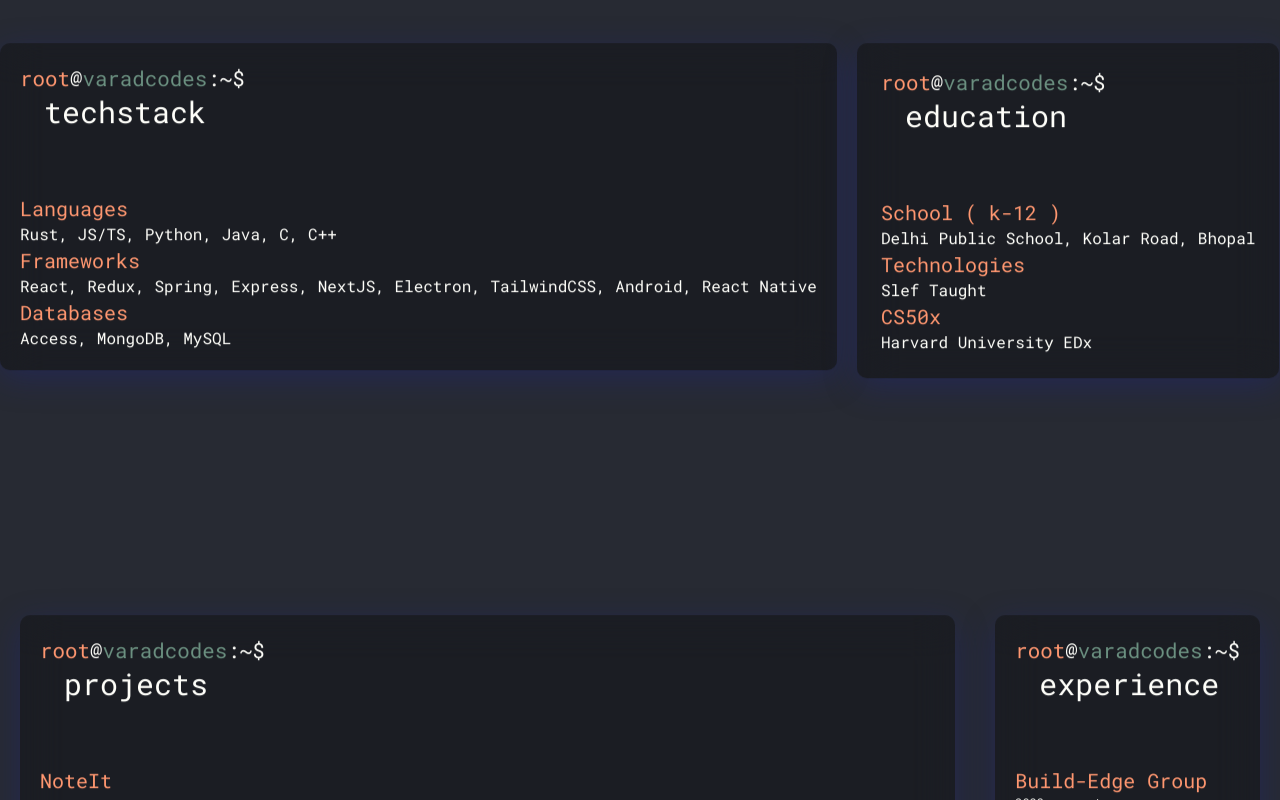
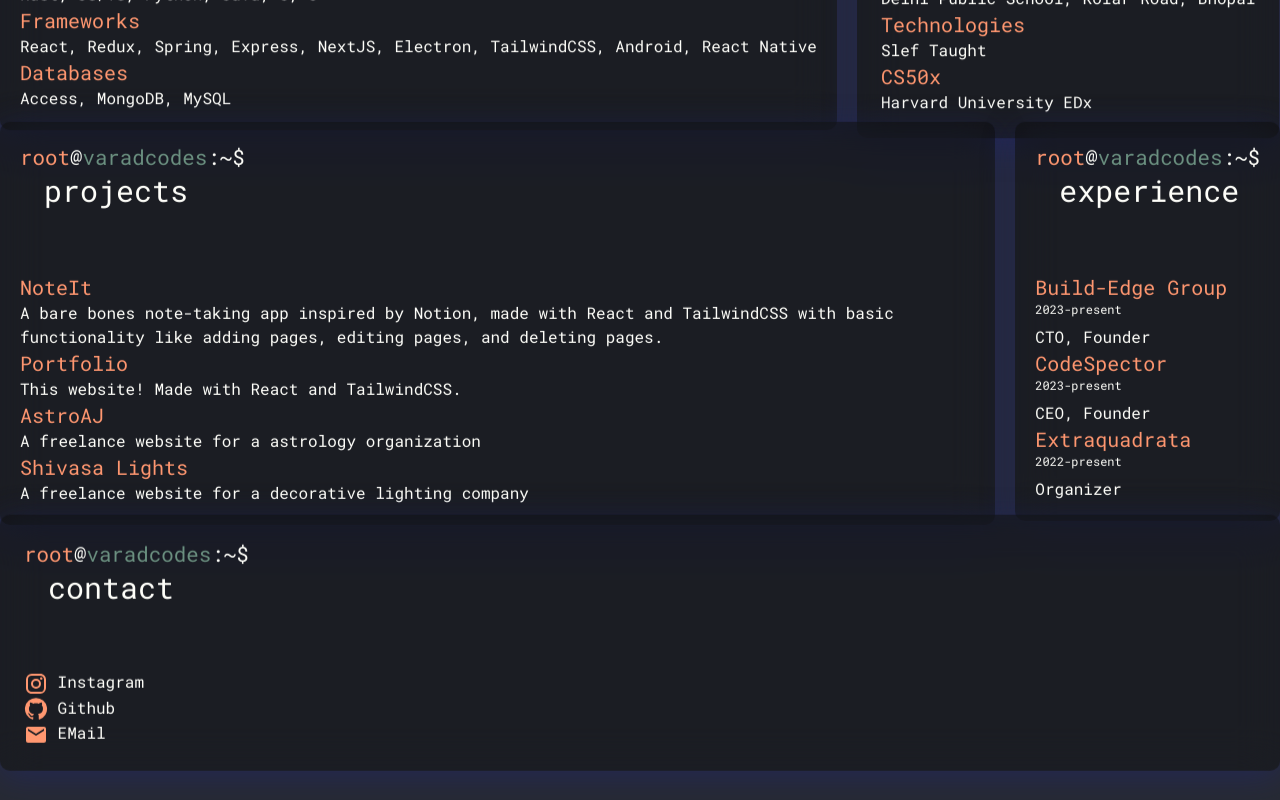
Before and after one commit to Varad-Codes/varadcodes, a React (Vite) app: page / in a window 1280 px wide. Shown: the part 1460-2260 px from the top of the page. After the commit the page ends 2231 px from the top, so only its background shows below. Built offline with nearby package versions, Linux system fonts and the light colour scheme.

Commit message:
Grid style + bun

```diff
--- a/src/App.tsx
+++ b/src/App.tsx
@@ -19,16 +19,16 @@
                     <Backdrop />
                     <Hero />
                 </div>
-                <div ref={ScrollInfo} className="h-screen md:h-[60vh]">
+                <div ref={ScrollInfo} className="h-screen md:h-[30vh]">
                     <Introduction />
                 </div>
-                <div ref={ScrollInfo} className="h-screen md:h-[60vh]">
+                <div ref={ScrollInfo} className="h-screen md:h-[30vh]">
                     <Qualification />
                 </div>
-                <div ref={ScrollInfo} className="h-screen md:h-[60vh]">
+                <div ref={ScrollInfo} className="h-screen md:h-[40vh]">
                     <Exp />
                 </div>
-                <div ref={ScrollInfo} className="h-screen md:h-[60vh]">
+                <div ref={ScrollInfo} className="h-screen md:h-[40vh]">
                     <Contact />
                 </div>
             </div>
--- a/src/components/Contact.tsx
+++ b/src/components/Contact.tsx
@@ -14,7 +14,7 @@
             whileInView={{ opacity: 1, y: 0 }}
         >
             <div className="flex w-full translate-y-[45%%] md:translate-y-2/3">
-                <div className="content m-5 w-full translate-y-full bottom md:translate-y-2/3">
+                <div className="content m-5 md:m-0 md:mt-5 w-full translate-y-full bottom md:translate-y-2/3">
                     <Prompt cmd="contact" />
                     <div>
                         <span className="mb-1">
--- a/src/components/sub/Experience.tsx
+++ b/src/components/sub/Experience.tsx
@@ -27,7 +27,7 @@
             transition={{ duration: 0.5 }}
             whileInView={{ opacity: 1, y: 0 }}
         >
-            <div className="content m-5 md:p-5 ">
+            <div className="content m-5 md:p-5 md:m-0 md:mt-5">
                 <Prompt cmd="experience" />
                 {experience.map((exp) => (
                     <div key={exp.org}>
--- a/src/components/sub/Projects.tsx
+++ b/src/components/sub/Projects.tsx
@@ -28,7 +28,7 @@
             transition={{ duration: 0.5 }}
             whileInView={{ opacity: 1, y: 0 }}
         >
-            <div className="content m-5 md:p-5 ">
+            <div className="content m-5 md:p-5 md:m-0 md:mr-5 md:mt-5">
                 <Prompt cmd="projects" />
                 {projects.map((proj) => (
                     <div key={proj.proj}>
```
Also changed, not shown: 1 other file (tests, documents, lock files or other folders).
